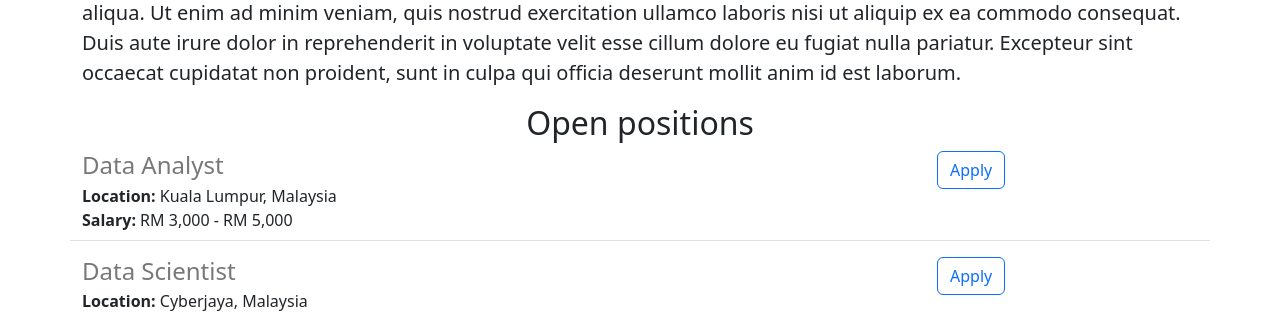
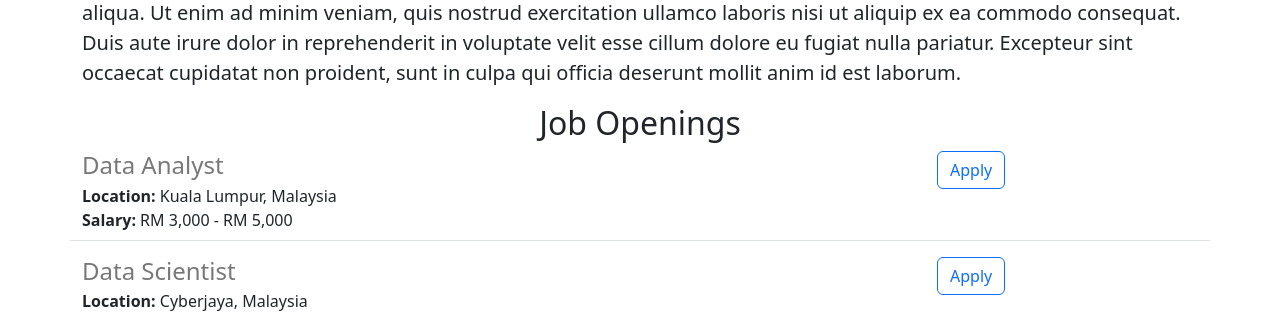
Before and after one commit to nsoftnhdev/n-career-website-v2, a Flask app: page / in a window 1280 px wide. Shown: the part 558-873 px from the top of the page. Run offline with Flask 3, Linux system fonts and the light colour scheme.

Commit message:
made some changes

```diff
--- a/templates/home.html
+++ b/templates/home.html
@@ -22,7 +22,7 @@
       <img class="img-fluid" id="banner" src="static/dsg.jpg">
       <h2 class="text-center mt-2 mb-4">About {{company_name}}</h2>
       <p class="lead">Lorem ipsum dolor sit amet, consectetur adipiscing elit, sed do eiusmod tempor incididunt ut labore et dolore magna aliqua. Ut enim ad minim veniam, quis nostrud exercitation ullamco laboris nisi ut aliquip ex ea commodo consequat. Duis aute irure dolor in reprehenderit in voluptate velit esse cillum dolore eu fugiat nulla pariatur. Excepteur sint occaecat cupidatat non proident, sunt in culpa qui officia deserunt mollit anim id est laborum.</p>
-      <h2 class="text-center">Open positions</h2>
+      <h2 class="text-center">Job Openings</h2>
       <div>
         {% for job in jobs%}
           {% include 'jobitem.html' %}
```
